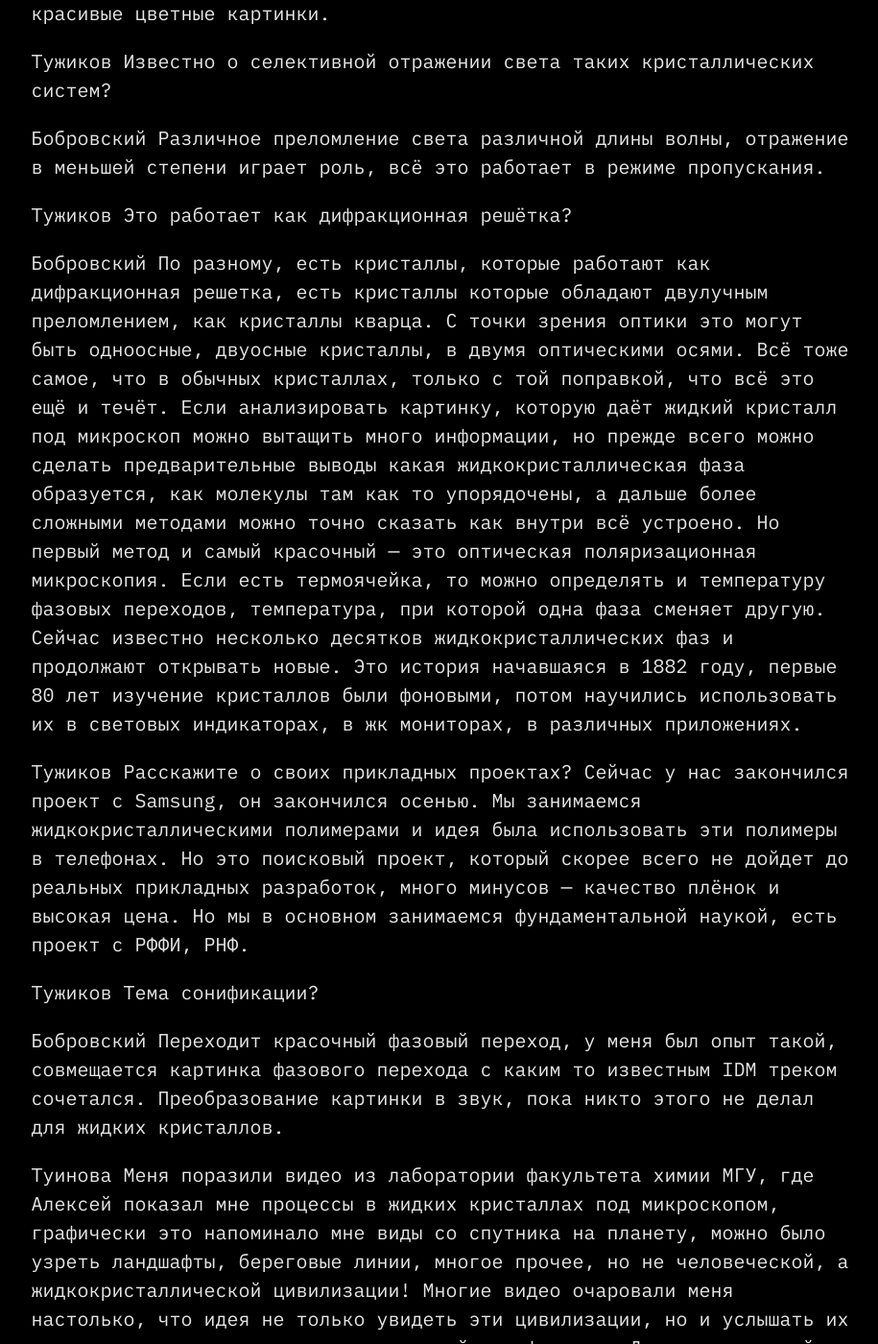
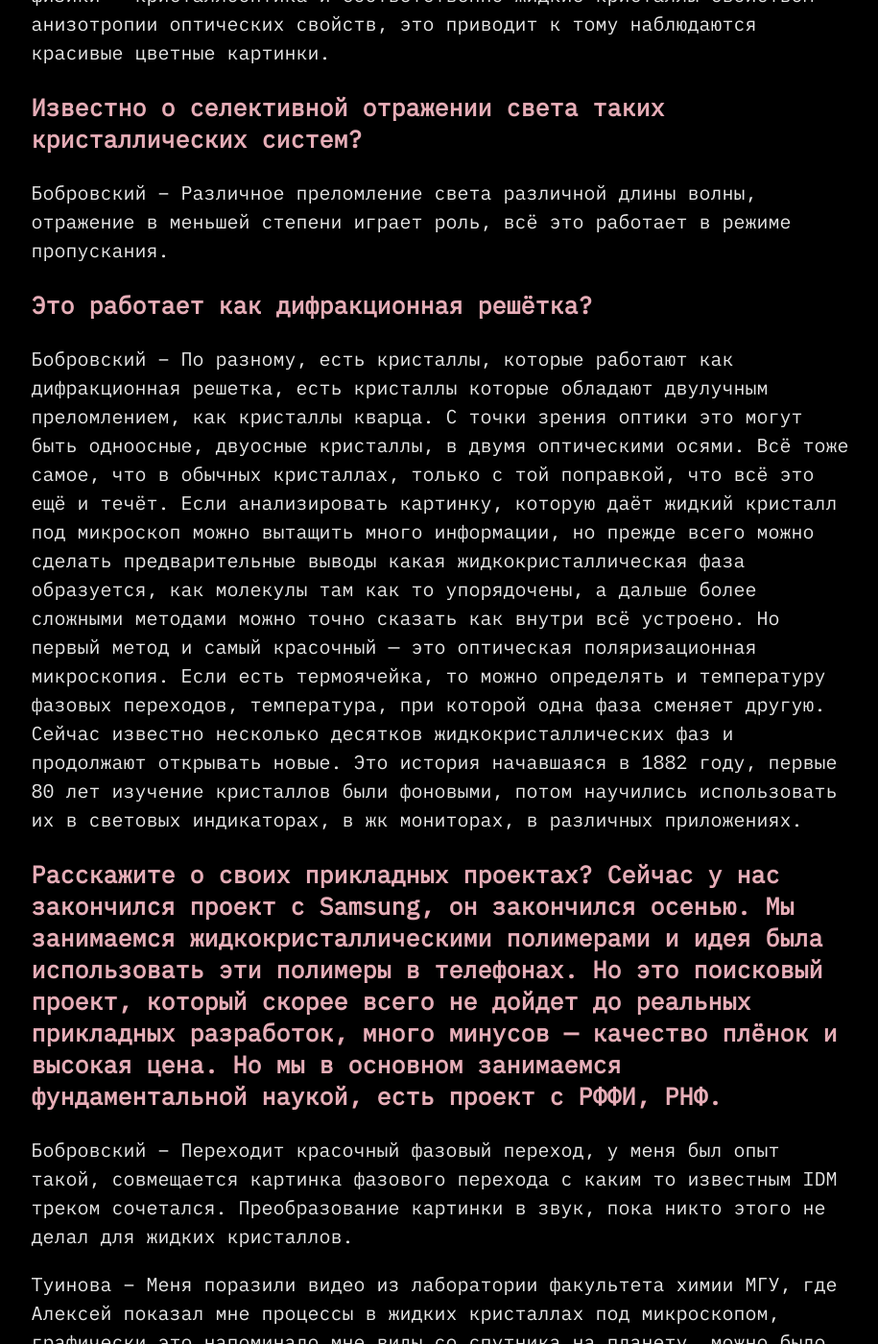
Before and after one commit to indexmod/eta.ga, a Jekyll site: the page built from sonification.md, in a window 1280 px wide and 1400 px high, scrolled down 1313 px. Shown: the whole window at 96% size, without its empty margins (199-1114 px from the left). Built offline with Jekyll 4.4.1, drawn with Linux system fonts in a browser that asks for light colours; some of the changed text lies outside the part shown.

Commit message:
Update sonification.md

```diff
--- a/sonification.md
+++ b/sonification.md
@@ -11,25 +11,23 @@ video: https://media.giphy.com/media/lNFOlgYf0FIMjDu7aV/giphy.mp4
 ## Художник с техноэтическим, телематическим и синкретическим чувством бытия, музыкант и общественный деятель Любовь Туинова и российский химик, преподаватель МГУ, доктор химических наук, профессор РАН Алексей Бобровский поговорили с Максимом Тужиковым о сонификации.
 
 
-Тужиков Какими методами вы исследуете жидкокристаллические образцы?
+### Какими методами вы исследуете жидкокристаллические образцы?
 
-Бобровский Самый первый метод изучения жидких кристаллов — это оптическая микроскопия, поляризационная оптическая микроскопия, тот же микроскоп, что и биологи используют, но с поляризаторами. Есть раздел физики — кристаллооптика и соответственно жидкие кристаллы свойством анизотропии оптических свойств, это приводит к тому наблюдаются красивые цветные картинки.
+Бобровский -- Самый первый метод изучения жидких кристаллов — это оптическая микроскопия, поляризационная оптическая микроскопия, тот же микроскоп, что и биологи используют, но с поляризаторами. Есть раздел физики — кристаллооптика и соответственно жидкие кристаллы свойством анизотропии оптических свойств, это приводит к тому наблюдаются красивые цветные картинки.
 
-Тужиков Известно о селективной отражении света таких кристаллических систем?
+### Известно о селективной отражении света таких кристаллических систем?
 
-Бобровский Различное преломление света различной длины волны, отражение в меньшей степени играет роль, всё это работает в режиме пропускания.
+Бобровский -- Различное преломление света различной длины волны, отражение в меньшей степени играет роль, всё это работает в режиме пропускания.
 
-Тужиков Это работает как дифракционная решётка?
+### Это работает как дифракционная решётка?
 
-Бобровский По разному, есть кристаллы, которые работают как дифракционная решетка, есть кристаллы которые обладают двулучным преломлением, как кристаллы кварца. С точки зрения оптики это могут быть одноосные, двуосные кристаллы, в двумя оптическими осями. Всё тоже самое, что в обычных кристаллах, только с той поправкой, что всё это ещё и течёт. Если анализировать картинку, которую даёт жидкий кристалл под микроскоп можно вытащить много информации, но прежде всего можно сделать предварительные выводы какая жидкокристаллическая фаза образуется, как молекулы там как то упорядочены, а дальше более сложными методами можно точно сказать как внутри всё устроено. Но первый метод и самый красочный — это оптическая поляризационная микроскопия. Если есть термоячейка, то можно определять и температуру фазовых переходов, температура, при которой одна фаза сменяет другую. Сейчас известно несколько десятков жидкокристаллических фаз и продолжают открывать новые. Это история начавшаяся в 1882 году, первые 80 лет изучение кристаллов были фоновыми, потом научились использовать их в световых индикаторах, в жк мониторах, в различных приложениях.
+Бобровский -- По разному, есть кристаллы, которые работают как дифракционная решетка, есть кристаллы которые обладают двулучным преломлением, как кристаллы кварца. С точки зрения оптики это могут быть одноосные, двуосные кристаллы, в двумя оптическими осями. Всё тоже самое, что в обычных кристаллах, только с той поправкой, что всё это ещё и течёт. Если анализировать картинку, которую даёт жидкий кристалл под микроскоп можно вытащить много информации, но прежде всего можно сделать предварительные выводы какая жидкокристаллическая фаза образуется, как молекулы там как то упорядочены, а дальше более сложными методами можно точно сказать как внутри всё устроено. Но первый метод и самый красочный — это оптическая поляризационная микроскопия. Если есть термоячейка, то можно определять и температуру фазовых переходов, температура, при которой одна фаза сменяет другую. Сейчас известно несколько десятков жидкокристаллических фаз и продолжают открывать новые. Это история начавшаяся в 1882 году, первые 80 лет изучение кристаллов были фоновыми, потом научились использовать их в световых индикаторах, в жк мониторах, в различных приложениях.
 
-Тужиков Расскажите о своих прикладных проектах? Сейчас у нас закончился проект с Samsung, он закончился осенью. Мы занимаемся жидкокристаллическими полимерами и идея была использовать эти полимеры в телефонах. Но это поисковый проект, который скорее всего не дойдет до реальных прикладных разработок, много минусов — качество плёнок и высокая цена. Но мы в основном занимаемся фундаментальной наукой, есть проект с РФФИ, РНФ.
+### Расскажите о своих прикладных проектах? Сейчас у нас закончился проект с Samsung, он закончился осенью. Мы занимаемся жидкокристаллическими полимерами и идея была использовать эти полимеры в телефонах. Но это поисковый проект, который скорее всего не дойдет до реальных прикладных разработок, много минусов — качество плёнок и высокая цена. Но мы в основном занимаемся фундаментальной наукой, есть проект с РФФИ, РНФ.
 
-Тужиков Тема сонификации?
+Бобровский -- Переходит красочный фазовый переход, у меня был опыт такой, совмещается картинка фазового перехода с каким то известным IDM треком сочетался. Преобразование картинки в звук, пока никто этого не делал для жидких кристаллов.
 
-Бобровский Переходит красочный фазовый переход, у меня был опыт такой, совмещается картинка фазового перехода с каким то известным IDM треком сочетался. Преобразование картинки в звук, пока никто этого не делал для жидких кристаллов.
-
-Туинова Меня поразили видео из лаборатории факультета химии МГУ, где Алексей показал мне процессы в жидких кристаллах под микроскопом, графически это напоминало мне виды со спутника на планету, можно было узреть ландшафты, береговые линии, многое прочее, но не человеческой, а жидкокристаллической цивилизации! Многие видео очаровали меня настолько, что идея не только увидеть эти цивилизации, но и услышать их звук, заставили меня озадачиться темой сонификации. Для решения этой задачи, я выбрала метод визуального программирования, воспользовалась max msp, подобрала подходящий патч. И теперь мы все можем насладиться этим потрясающим явлением: будучи наблюдателями, оказываться на границе микро и макро пространств.
+Туинова -- Меня поразили видео из лаборатории факультета химии МГУ, где Алексей показал мне процессы в жидких кристаллах под микроскопом, графически это напоминало мне виды со спутника на планету, можно было узреть ландшафты, береговые линии, многое прочее, но не человеческой, а жидкокристаллической цивилизации! Многие видео очаровали меня настолько, что идея не только увидеть эти цивилизации, но и услышать их звук, заставили меня озадачиться темой сонификации. Для решения этой задачи, я выбрала метод визуального программирования, воспользовалась max msp, подобрала подходящий патч. И теперь мы все можем насладиться этим потрясающим явлением: будучи наблюдателями, оказываться на границе микро и макро пространств.
 
 Заплатка, или патч (англ. patch /pætʃ/ — заплатка) — информация, предназначенная для автоматизированного внесения определённых изменений в компьютерные файлы. Применение патча иногда называется «пропатчиванием».
 
@@ -37,6 +35,6 @@ video: https://media.giphy.com/media/lNFOlgYf0FIMjDu7aV/giphy.mp4
 
 Любовь Туинова — автор и художник с техноэтическим, телематическим и синкретическим чувством бытия, музыкант и общественный деятель.
 
-Максим Тужиков эксперт в геоинформационных технологиях и мультимедиа, сотрудник ИФЗ РАН, журналист, основатель «Эты».
+Максим Тужиков -- эксперт в геоинформационных технологиях и мультимедиа, сотрудник ИФЗ РАН, журналист, основатель «Эты».
 
 Источник видео: https://www.instagram.com/p/BuMK5uNHQ1u/?utm_source=ig_web_button_share_sheet
```
